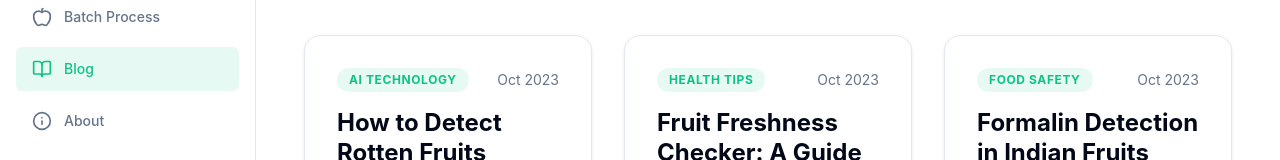
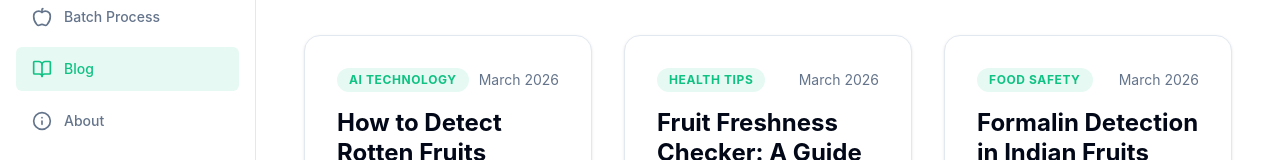
Before and after one commit to Dineshbalaji25/FruiQ-AI---Smart-Produce-Quality-Management-Platform, a React (Vite) app in the folder frontend/: page /blog in a window 1280 px wide. Shown: the part 229-389 px from the top of the page. Built offline with nearby package versions, Linux system fonts and the light colour scheme; no server answers.

Commit message:
Fixed the dates in Blog page

```diff
--- a/frontend/src/pages/Blog.tsx
+++ b/frontend/src/pages/Blog.tsx
@@ -10,21 +10,21 @@ export function Blog() {
             excerpt: "Many fruits look fresh from the outside but are spoiled inside. Discover how AI detects internal rot via surface patterns.",
             link: "/detect-rotten-fruits",
             category: "AI Technology",
-            date: "Oct 2023"
+            date: "March 2026"
         },
         {
             title: "Fruit Freshness Checker: A Guide to Food Quality",
             excerpt: "Traditional freshness checks are often inaccurate. Learn how machine learning helps you pick the best produce every time.",
             link: "/fruit-freshness-checker",
             category: "Health Tips",
-            date: "Oct 2023"
+            date: "March 2026"
         },
         {
             title: "Formalin Detection in Indian Fruits",
             excerpt: "Hidden chemicals like formalin pose serious health risks. See how FruiQ AI identifies artificially preserved fruits.",
             link: "/formalin-detection-fruits",
             category: "Food Safety",
-            date: "Oct 2023"
+            date: "March 2026"
         }
     ];
 
```
